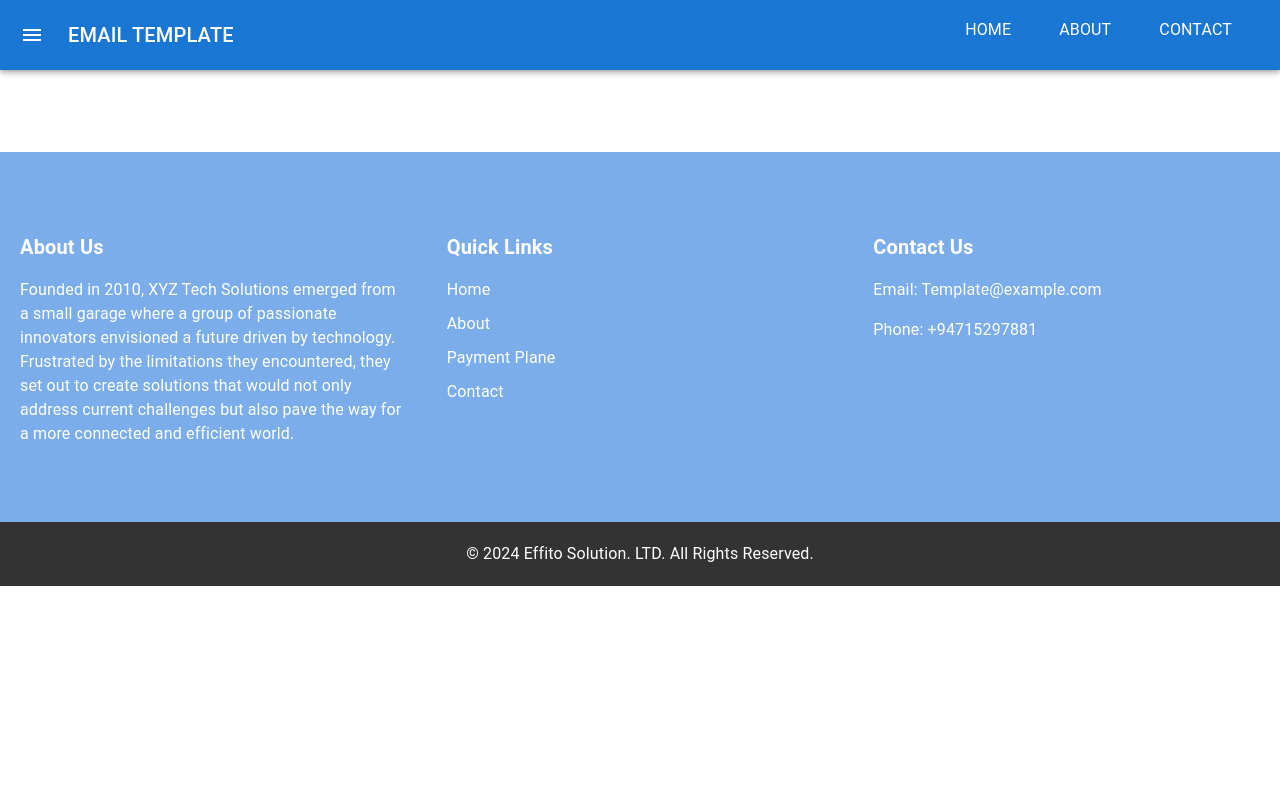
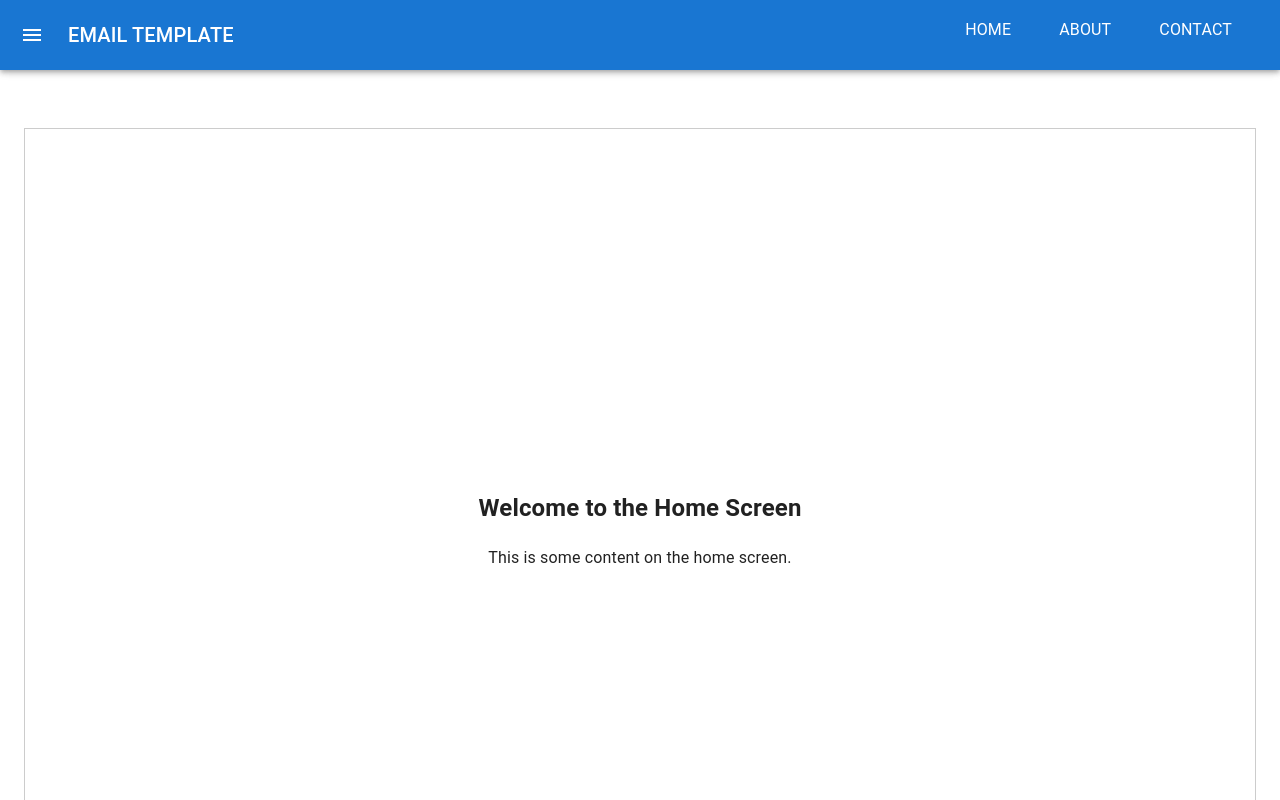
Before and after one commit to nakandara/email-template, a React (Create React App) app: page / in a window 1280 px wide. Shown: the top 800 px of the page. Built offline with nearby package versions, Linux system fonts and the light colour scheme.

Commit message:
add home components

```diff
--- a/src/components/layout/DrawerAppBar.tsx
+++ b/src/components/layout/DrawerAppBar.tsx
@@ -25,16 +25,13 @@ import DashboardSelectEvents from "../../components/SelectEvents";
 import Category2 from "../category/UserRegCategory";
 import SelectPayload from "../template/SelectPayload";
 
-
 interface Props {
-
   window?: () => Window;
 }
 
 const drawerWidth = 240;
 const navItems = ["Home", "About", "Contact"];
-const navItemsSideBar = ['Home',"Template"];
-
+const navItemsSideBar = ["Home", "Template"];
 
 export default function DrawerAppBar(props: Props) {
   const { window } = props;
@@ -145,10 +142,11 @@ export default function DrawerAppBar(props: Props) {
         <Toolbar />
         <div>
           <Routes>
-            <Route path="/home" element={<DashboardHome/>} />
-            <Route path="/about" element={<About/>} />
-            <Route path="/contact" element={<Contact/>} />
-            <Route path="/template" element={<SelectPayload/>} />
+            <Route path="/" element={<DashboardHome />} />
+            <Route path="/home" element={<DashboardHome />} />
+            <Route path="/about" element={<About />} />
+            <Route path="/contact" element={<Contact />} />
+            <Route path="/template" element={<SelectPayload />} />
             <Route
               path="/dashboard/about"
               element={<DashboardSelectEvents />}
@@ -157,9 +155,7 @@ export default function DrawerAppBar(props: Props) {
             <Route path="/UserReg" element={<Category2 />} />
           </Routes>
         </div>
-
       </Box>
-
     </Box>
   );
 }
```
Lines whose indentation alone changed are shown as unchanged.
